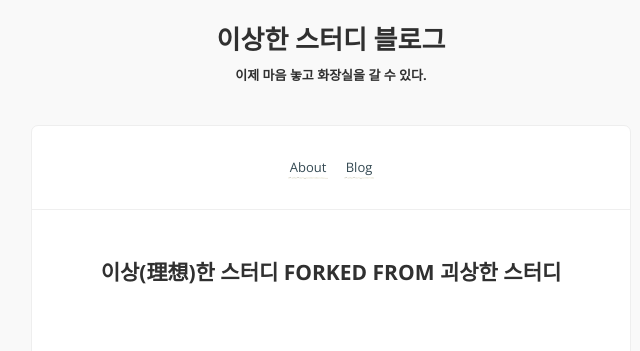
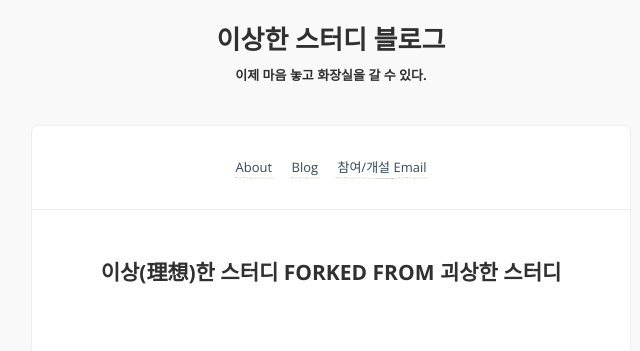
Before and after one commit to krazyeom/krazyeom.github.com, a Jekyll site: the page built from index.md, in a window 1280 px wide. Shown: the top 351 px of the page, without its empty margins (309-949 px from the left). Built offline with Jekyll 4.4.1, drawn with Linux system fonts in a browser that asks for light colours; Markdown is read by kramdown in place of the engine named in the settings; comment, search, counter and statistics services are not loaded.

Commit message:
add email

```diff
--- a/_config.yml
+++ b/_config.yml
@@ -12,9 +12,9 @@ links:
   - name:         Blog
     url:          /blog
 #    external:     true
-#  - name:         Email
-#    url:          mailto:krazyeom@gmail.com
-#    external:     true
+  - name:         참여/개설 Email
+    url:          mailto:krazyeom@gmail.com
+    external:     true
 #  - name:         GitHub
 #    url:          http://github.com/krazyeom
 #    external:     true
```
